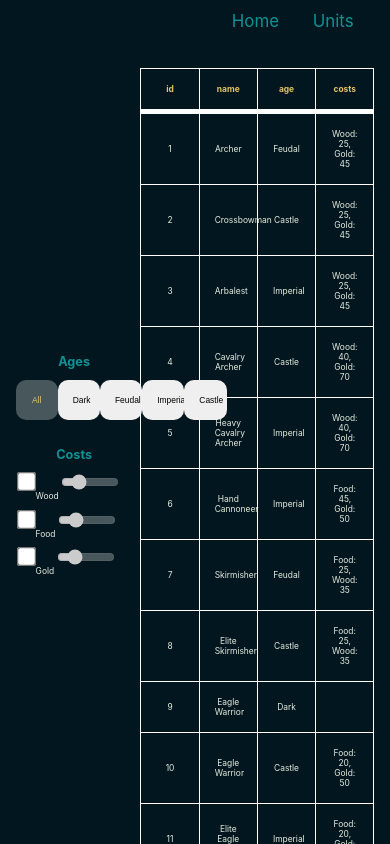
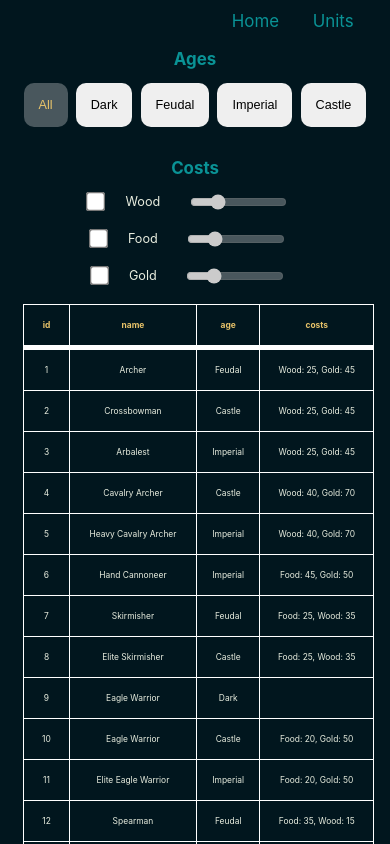
Before and after one commit to Maxlous/ageofempires-units, a React (Create React App) app: page /units in a window 390 px wide. Shown: the top 844 px of the page. Built offline with nearby package versions, Linux system fonts and the light colour scheme.

Commit message:
Units page is responsive

```diff
--- a/src/components/Costs.js
+++ b/src/components/Costs.js
@@ -30,7 +30,7 @@ const Costs = () => {
       <h2>Costs</h2>
       <div className="costs-section-inputs">
         <div className="costs-section-inputs-wrapper">
-          <div>
+          <div className="checkbox-container">
             <input
               onChange={handleCheckboxChange}
               id="wood"
@@ -54,7 +54,7 @@ const Costs = () => {
           </div>
         </div>
         <div className="costs-section-inputs-wrapper">
-          <div>
+          <div className="checkbox-container">
             <input
               onChange={handleCheckboxChange}
               id="food"
@@ -78,7 +78,7 @@ const Costs = () => {
           </div>
         </div>
         <div className="costs-section-inputs-wrapper">
-          <div>
+          <div className="checkbox-container">
             <input
               onChange={handleCheckboxChange}
               id="gold"
--- a/src/pages/Details.js
+++ b/src/pages/Details.js
@@ -17,7 +17,7 @@ const Details = () => {
 
   return (
     <article className="details">
-      <div className="deneme">
+      <div className="details-container">
         <h1>{unitDetails.name}</h1>
         <div>
           <p>
--- a/src/pages/Units.js
+++ b/src/pages/Units.js
@@ -4,7 +4,7 @@ import UnitTable from "../components/UnitTable";
 
 const Units = () => {
   return (
-    <div className="wrapper">
+    <main className="wrapper">
       <div className="filters">
         <div className="filters-fixed">
           <Ages />
@@ -12,7 +12,7 @@ const Units = () => {
         </div>
       </div>
       <UnitTable />
-    </div>
+    </main>
   );
 };
 
--- a/src/styles/components/_ages.scss
+++ b/src/styles/components/_ages.scss
@@ -14,8 +14,7 @@
 }
 
 input[type="button"] {
-  width: 5em;
-  padding: 15px;
+  padding: 15px 17px;
   font-size: 1rem;
   border: none;
   border-radius: 10px;
--- a/src/styles/components/_costs.scss
+++ b/src/styles/components/_costs.scss
@@ -9,10 +9,11 @@
     align-items: center;
     width: 30vw;
     &-wrapper {
-      margin-bottom: 1rem;
+      margin-bottom: 2rem;
       display: flex;
       width: 30vw;
       justify-content: space-around;
+      align-items: center;
     }
   }
 }
@@ -22,6 +23,11 @@ input[type="range"] {
   cursor: pointer;
   width: 15vw;
   margin-right: 30px;
+}
+
+.checkbox-container {
+  display: flex;
+  align-items: center;
 }
 
 input[type="checkbox"] {
@@ -36,4 +42,6 @@ label {
 
 .range-inputs {
   width: 20vw;
+  display: flex;
+  align-items: center;
 }
--- a/src/styles/components/_unitTable.scss
+++ b/src/styles/components/_unitTable.scss
@@ -1,7 +1,8 @@
 table {
   table-layout: fixed;
-  width: 60vw;
+  width: 50vw;
   margin-top: 3rem;
+  margin-left: 2vw;
 }
 
 table,
--- a/src/styles/layout/_mobile.scss
+++ b/src/styles/layout/_mobile.scss
@@ -7,4 +7,34 @@
       }
     }
   }
+
+  .ages-section {
+    &-inputs {
+      width: 90vw;
+    }
+  }
+
+  input[type="button"] {
+    padding: 15px 15px;
+  }
+
+  .costs-section {
+    &-inputs {
+      width: 90vw;
+      &-wrapper {
+        width: 90vw;
+        justify-content: center;
+      }
+    }
+  }
+
+  .range-inputs {
+    margin-left: 7vw;
+  }
 }
+
+@media screen and (max-height: 700px) {
+  table {
+    margin-top: 5rem;
+  }
+}
--- a/src/styles/layout/_tablet.scss
+++ b/src/styles/layout/_tablet.scss
@@ -2,8 +2,9 @@
   html {
     font-size: 1vh;
   }
+
   .details {
-    .deneme {
+    &-container {
       height: 70vh;
       h1 {
         font-size: 3vh;
@@ -13,4 +14,65 @@
       }
     }
   }
+
+  .wrapper {
+    flex-direction: column;
+    .filters {
+      width: unset;
+      margin-right: unset;
+      align-self: center;
+      &-fixed {
+        position: unset !important;
+        width: 80vw;
+        height: 30vh;
+      }
+    }
+  }
+
+  table {
+    table-layout: initial;
+    width: 90vw;
+    align-self: center;
+    margin-top: 1rem;
+  }
+
+  .ages-section {
+    h2 {
+      font-size: 2rem;
+    }
+    &-inputs {
+      width: 50vw;
+    }
+  }
+
+  input[type="button"] {
+    font-size: 1.5rem;
+  }
+
+  .costs-section {
+    h2 {
+      font-size: 2rem;
+    }
+    &-inputs {
+      width: 50vw;
+      &-wrapper {
+        width: 50vw;
+      }
+    }
+  }
+
+  .checkbox-container {
+    label {
+      font-size: 1.5em;
+    }
+  }
+
+  .range-inputs {
+    width: 30vw;
+    font-size: 1.5em;
+  }
+
+  input[type="range"] {
+    width: 25vw;
+  }
 }
--- a/src/styles/main.scss
+++ b/src/styles/main.scss
@@ -4,9 +4,7 @@
 
 @import "layout/header";
 
-@import "layout/mobile";
-
-@import "layout/tablet";
+@import "pages/details";
 
 @import "components/ages";
 
@@ -14,8 +12,10 @@
 
 @import "components/unitTable";
 
-@import "pages/details";
-
 @import "pages/home";
 
 @import "pages/units";
+
+@import "layout/tablet";
+
+@import "layout/mobile";
--- a/src/styles/pages/_details.scss
+++ b/src/styles/pages/_details.scss
@@ -6,7 +6,7 @@
   display: flex;
   align-items: center;
   justify-content: center;
-  .deneme {
+  &-container {
     display: flex;
     flex-direction: column;
     align-items: center;
```
